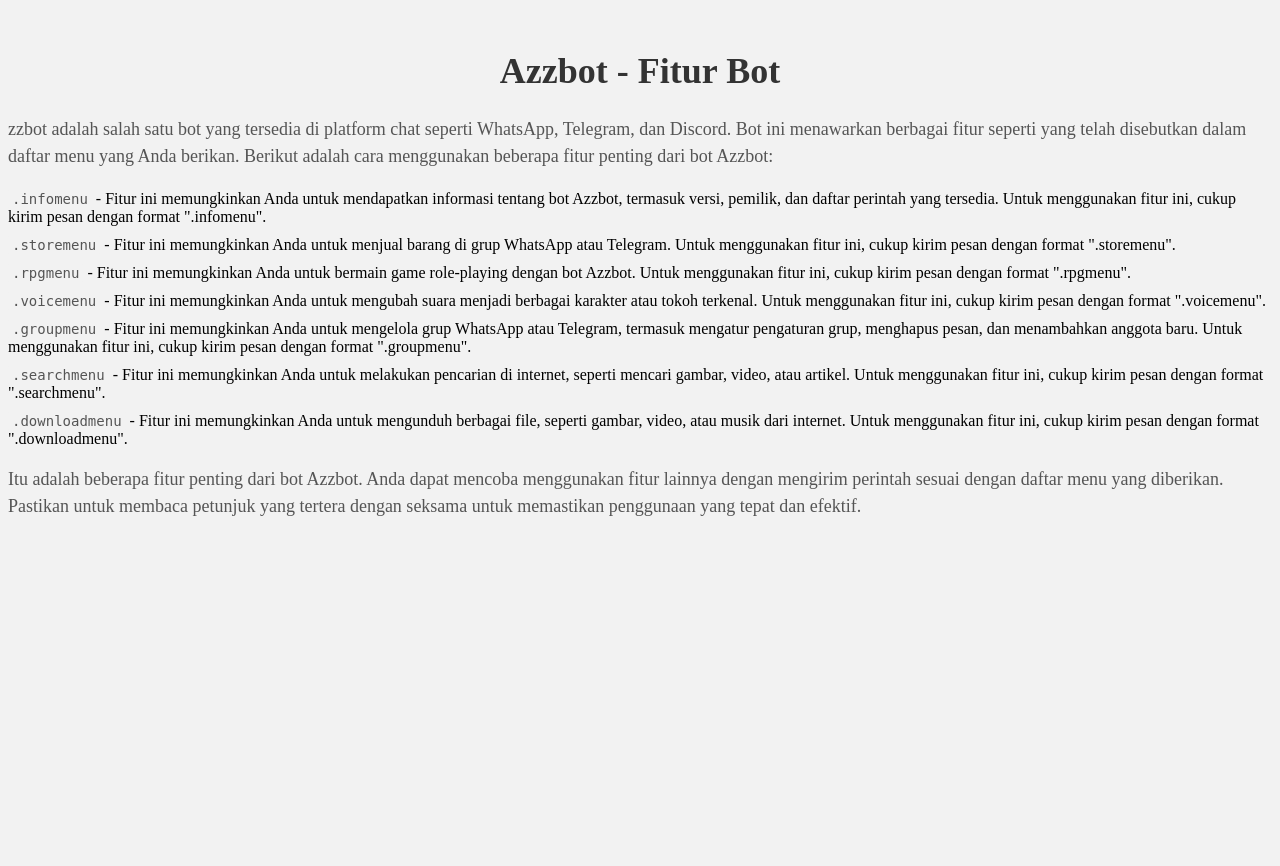
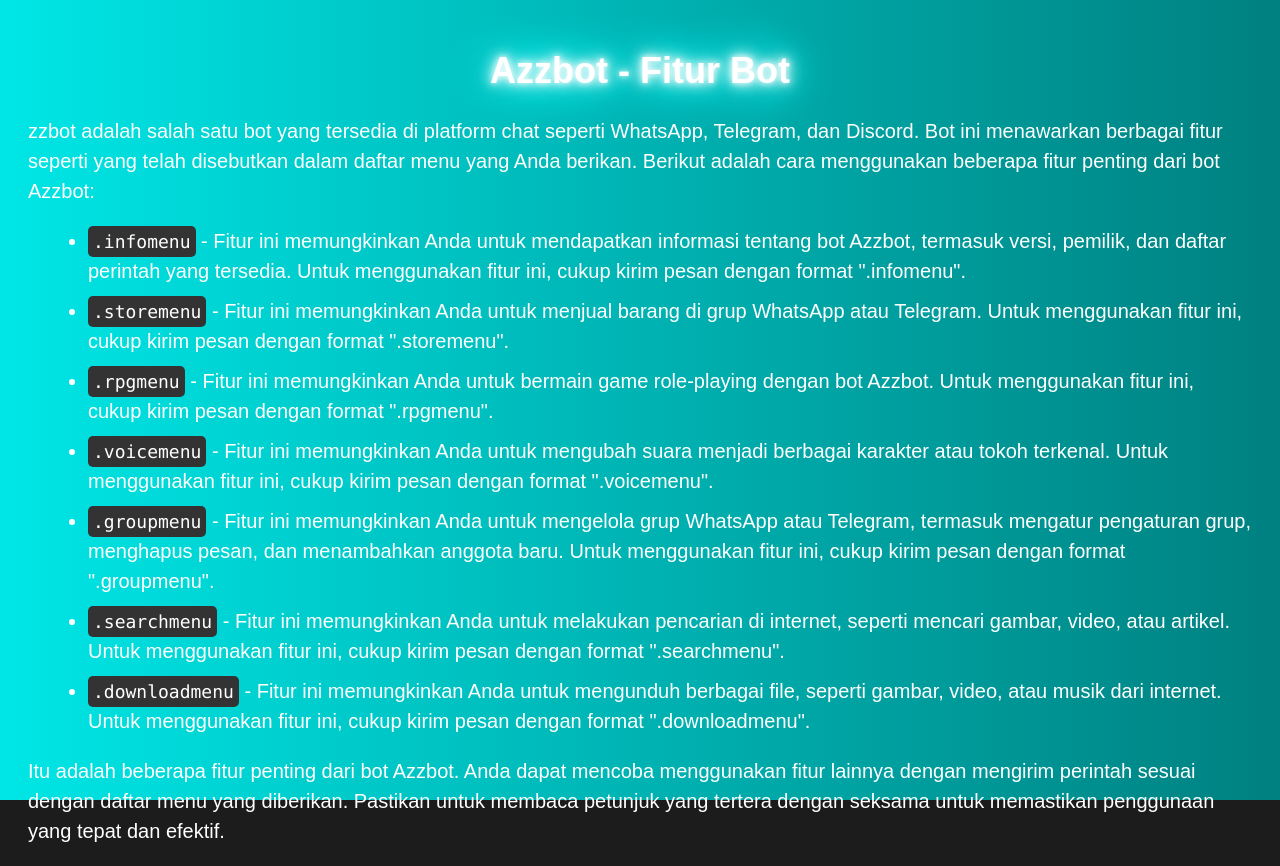
Before and after one commit to Rikikangsc2/AzzBot.md, a PHP site: page /tutor.html in a window 1280 px wide. Before the commit the page ends 516 px from the top, so only its background shows below. Run offline with PHP 8.4, Linux system fonts and the light colour scheme.

Commit message:
Update tutor.css

```diff
--- a/tutor.css
+++ b/tutor.css
@@ -1,58 +1,58 @@
-/* Set background color */
+/* CSS for Azzbot Fitur Bot */
+
 body {
-  background-color: #f2f2f2;
+  font-family: Arial, sans-serif;
+  background-color: #1c1c1c;
+  color: #fff;
 }
 
-/* Style header */
 h1 {
-  color: #333;
+  font-size: 36px;
   text-align: center;
   margin-top: 50px;
-  font-size: 36px;
+  animation: neon 1s ease-in-out infinite alternate;
 }
 
-/* Style paragraphs */
-p {
-  color: #555;
-  font-size: 18px;
+p, ul {
+  font-size: 20px;
   line-height: 1.5;
-  margin-bottom: 20px;
+  margin: 20px;
 }
 
-/* Style list */
 ul {
-  list-style-type: none;
-  margin-left: 0;
-  padding-left: 0;
+  margin-left: 40px;
 }
 
-/* Style list items */
 li {
   margin-bottom: 10px;
-  font-size: 16px;
 }
 
-/* Style code snippets */
 code {
-  background-color: #f2f2f2;
-  padding: 2px 4px;
-  font-size: 14px;
-  color: #555;
-  border-radius: 3px;
+  font-size: 18px;
+  font-family: Consolas, monospace;
+  background-color: #333;
+  padding: 5px;
+  border-radius: 5px;
 }
 
-/* Style links */
-a {
-  color: #007bff;
-  text-decoration: none;
+/* Neon animation */
+@keyframes neon {
+  from {
+    text-shadow: 0 0 10px #fff, 0 0 20px #fff, 0 0 30px #fff, 0 0 40px #00e6e6, 0 0 70px #00e6e6, 0 0 80px #00e6e6, 0 0 100px #00e6e6;
+  }
+  to {
+    text-shadow: 0 0 5px #fff, 0 0 10px #fff, 0 0 15px #fff, 0 0 20px #00e6e6, 0 0 35px #00e6e6, 0 0 40px #00e6e6, 0 0 50px #00e6e6;
+  }
 }
 
-a:hover {
-  text-decoration: underline;
+/* Background gradient */
+body:before {
+  content: "";
+  position: fixed;
+  top: 0;
+  left: 0;
+  width: 100%;
+  height: 100%;
+  background: linear-gradient(90deg, #00e6e6, #008080);
+  z-index: -1;
 }
-
-/* Set width and center content */
-.container {
-  max-width: 800px;
-  margin: 0 auto;
-}
```
